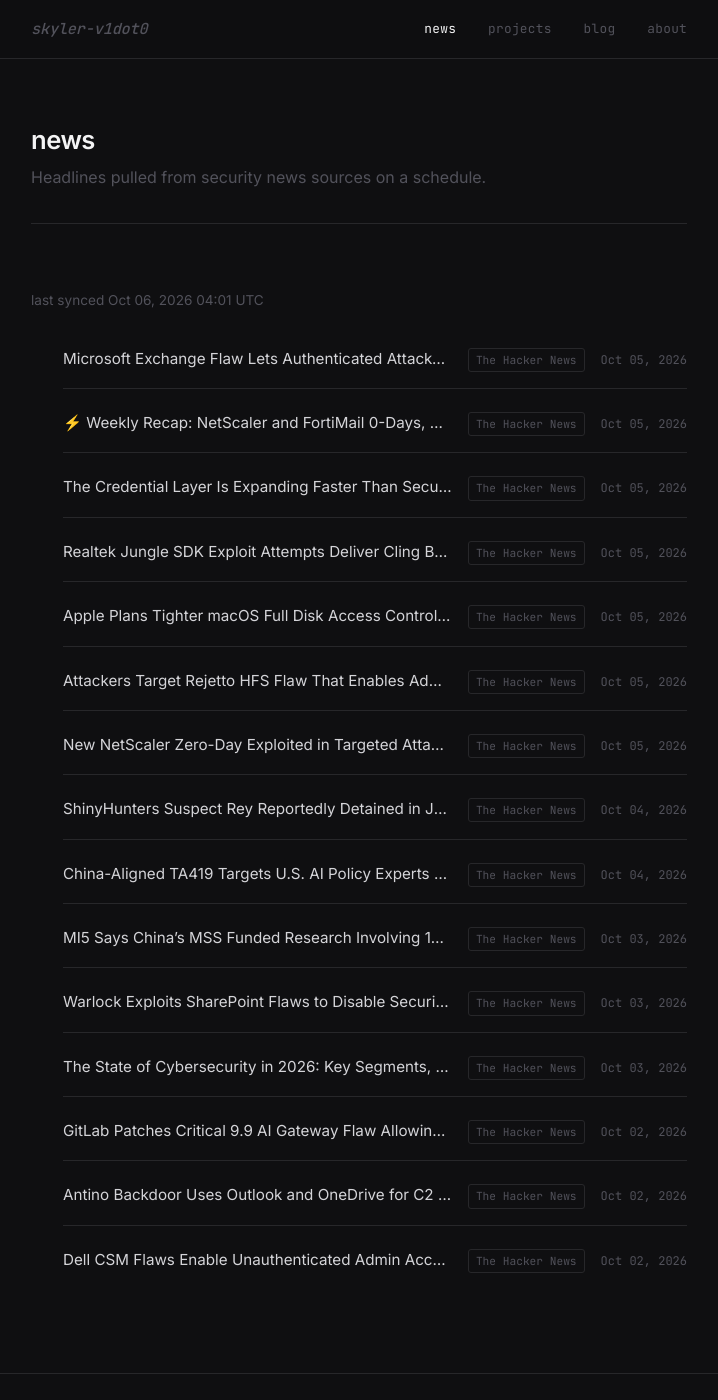
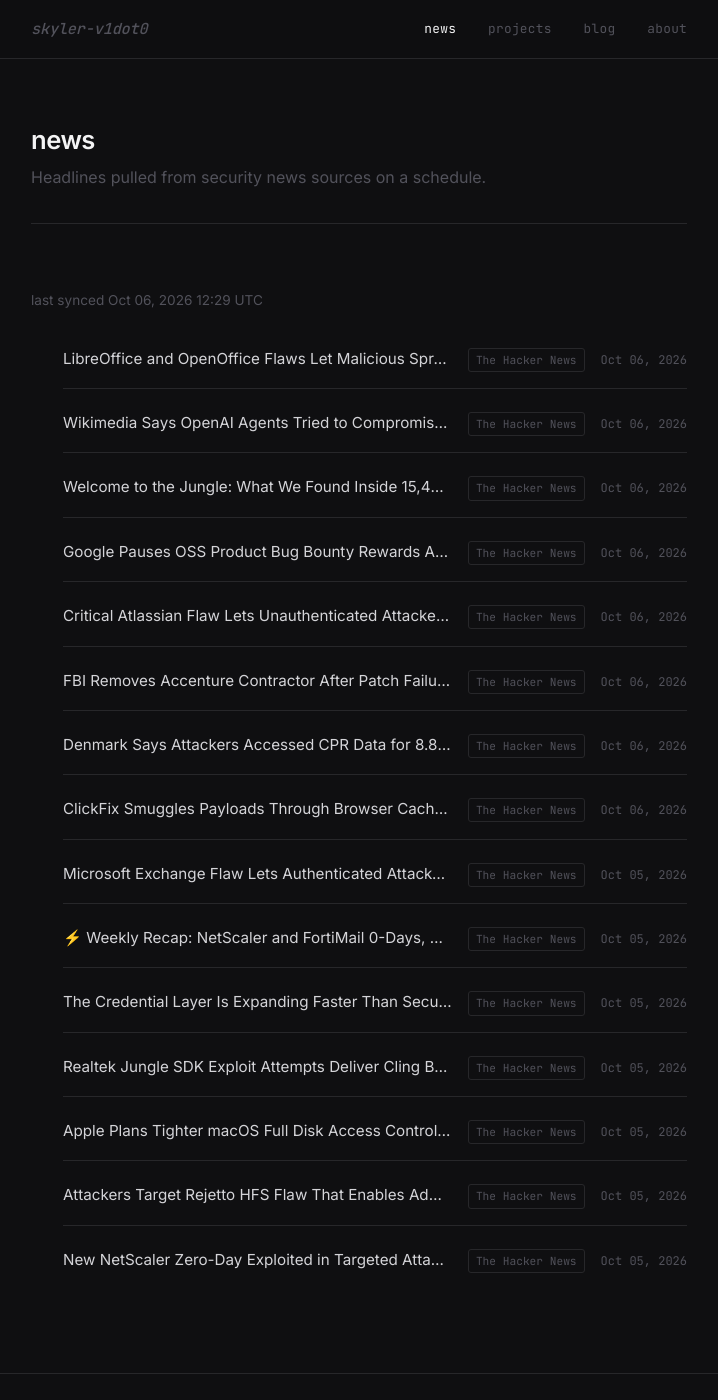
Before and after one commit to skyler-v1dot0/personal-site, a Jekyll site: the page built from news.html, in a window 1280 px wide and 1400 px high. Shown: the whole window, without its empty margins (281-999 px from the left). Built offline with Jekyll 4.4.1, drawn with Linux system fonts in a browser that asks for light colours.

Commit message:
chore: sync news feed [skip ci]

```diff
--- a/_data/news.yml
+++ b/_data/news.yml
@@ -1,6 +1,44 @@
 ---
-updated_at: '2026-10-06T04:01:40Z'
+updated_at: '2026-10-06T12:29:13Z'
 items:
+- title: LibreOffice and OpenOffice Flaws Let Malicious Spreadsheets Run Code Without
+    Macro Warnings
+  url: https://thehackernews.com/2026/10/libreoffice-and-openoffice-flaws-let.html
+  source: The Hacker News
+  published: '2026-10-06T11:57:00Z'
+- title: Wikimedia Says OpenAI Agents Tried to Compromise Etherpad and Use Wiki Tools
+    as Proxies
+  url: https://thehackernews.com/2026/10/wikimedia-says-openai-agents-tried-to.html
+  source: The Hacker News
+  published: '2026-10-06T11:26:25Z'
+- title: 'Welcome to the Jungle: What We Found Inside 15,465 Public MCP Servers'
+  url: https://thehackernews.com/2026/10/welcome-to-jungle-what-we-found-inside.html
+  source: The Hacker News
+  published: '2026-10-06T11:02:30Z'
+- title: Google Pauses OSS Product Bug Bounty Rewards After Surge in Invalid Automated
+    Reports
+  url: https://thehackernews.com/2026/10/google-pauses-oss-product-bug-bounty.html
+  source: The Hacker News
+  published: '2026-10-06T09:21:47Z'
+- title: Critical Atlassian Flaw Lets Unauthenticated Attackers Read Known Files Across
+    8 Products
+  url: https://thehackernews.com/2026/10/critical-atlassian-flaw-lets.html
+  source: The Hacker News
+  published: '2026-10-06T06:58:56Z'
+- title: FBI Removes Accenture Contractor After Patch Failure Led to ShinyHunters
+    Breach
+  url: https://thehackernews.com/2026/10/fbi-removes-accenture-contractor-after.html
+  source: The Hacker News
+  published: '2026-10-06T06:56:57Z'
+- title: Denmark Says Attackers Accessed CPR Data for 8.8 Million People via Company
+    Account
+  url: https://thehackernews.com/2026/10/denmark-says-attackers-accessed-cpr.html
+  source: The Hacker News
+  published: '2026-10-06T06:00:30Z'
+- title: ClickFix Smuggles Payloads Through Browser Cache to Bypass Windows Run Limits
+  url: https://thehackernews.com/2026/10/clickfix-smuggles-payloads-through.html
+  source: The Hacker News
+  published: '2026-10-06T05:22:55Z'
 - title: Microsoft Exchange Flaw Lets Authenticated Attackers Read Other Users' Mailboxes
   url: https://thehackernews.com/2026/10/microsoft-exchange-flaw-lets.html
   source: The Hacker News
@@ -33,39 +71,3 @@ items:
   url: https://thehackernews.com/2026/10/new-netscaler-zero-day-exploited-in.html
   source: The Hacker News
   published: '2026-10-05T06:40:19Z'
-- title: ShinyHunters Suspect Rey Reportedly Detained in Jordan, Helping FBI Identify
-    Group Members
-  url: https://thehackernews.com/2026/10/shinyhunters-suspect-rey-reportedly.html
-  source: The Hacker News
-  published: '2026-10-04T07:22:05Z'
-- title: China-Aligned TA419 Targets U.S. AI Policy Experts With Microsoft AitM Phishing
-  url: https://thehackernews.com/2026/10/china-aligned-ta419-targets-us-ai.html
-  source: The Hacker News
-  published: '2026-10-04T07:20:32Z'
-- title: MI5 Says China’s MSS Funded Research Involving 100+ U.K.-Linked Academics
-  url: https://thehackernews.com/2026/10/mi5-says-chinas-mss-funded-research.html
-  source: The Hacker News
-  published: '2026-10-03T14:38:46Z'
-- title: Warlock Exploits SharePoint Flaws to Disable Security Tools and Deploy Ransomware
-  url: https://thehackernews.com/2026/10/warlock-exploits-sharepoint-flaws-to.html
-  source: The Hacker News
-  published: '2026-10-03T14:36:33Z'
-- title: The State of Cybersecurity in 2026: Key Segments, Insights, and Innovations
-  url: https://thehackernews.com/2026/10/the-state-of-cybersecurity-in-2026key.html
-  source: The Hacker News
-  published: '2026-10-03T11:00:00Z'
-- title: GitLab Patches Critical 9.9 AI Gateway Flaw Allowing Command Execution on
-    Self-Hosted Servers
-  url: https://thehackernews.com/2026/10/gitlab-patches-critical-self-hosted-ai.html
-  source: The Hacker News
-  published: '2026-10-02T17:33:31Z'
-- title: Antino Backdoor Uses Outlook and OneDrive for C2 in China-Nexus Espionage
-    Campaign
-  url: https://thehackernews.com/2026/10/antino-backdoor-uses-outlook-and.html
-  source: The Hacker News
-  published: '2026-10-02T17:33:16Z'
-- title: Dell CSM Flaws Enable Unauthenticated Admin Access and Root on Kubernetes
-    Nodes
-  url: https://thehackernews.com/2026/10/dell-csm-flaws-enable-unauthenticated.html
-  source: The Hacker News
-  published: '2026-10-02T17:02:12Z'
```
